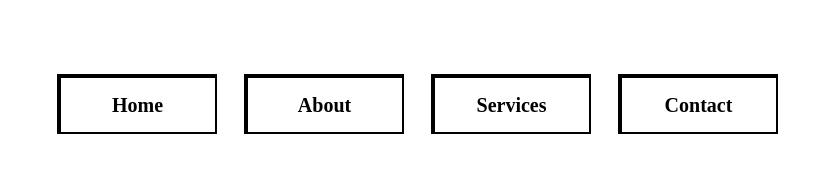
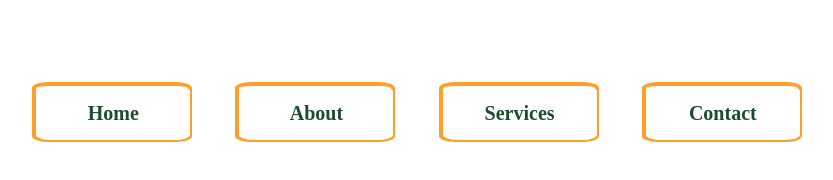
Before and after one commit to rodprogramdev/CSS-Bubble-Effect, a plain HTML site: page index.html in a window 1280 px wide. Shown: the whole page, without its empty margins (223-1056 px from the left). Drawn offline with Linux system fonts and the light colour scheme.

Commit message:
add some different colors

```diff
--- a/styles.css
+++ b/styles.css
@@ -1,3 +1,4 @@
+/*https://colorhunt.co/palette/0000001a4d2eff9f29faf3e3*/
 *{
   margin: 0;
   padding: 0;
@@ -17,16 +18,17 @@
   /* margin-left: auto; */
   width: 160px;
   height: 60px;
-  background-color: white;
+  background-color: #FAF3E3;
   position: relative;
-  border: 4px solid black;
+  border: 4px solid #FF9F29;
+  border-radius: 10%;
   margin-bottom: 10px;
-  margin: 5%;
+  margin: 8%;
 
 }
 
 .button p{
-
+  border-radius: 10%;
   width: 154px;
   height: 54px;
   background-color: white;
@@ -36,6 +38,7 @@
   position: relative;
   z-index: 10;
   font-weight: 900;
+  color:#1A4D2E;
 }
 
 .button figure{
@@ -47,7 +50,7 @@
   transform: translate (-50%, -50%);
   background-color: white;
   border-radius: 50%;
-  border: 3px solid black;
+  border: 3px solid #1A4D2E;
   z-index: 1;
   transition-delay: 0;
 }
```
